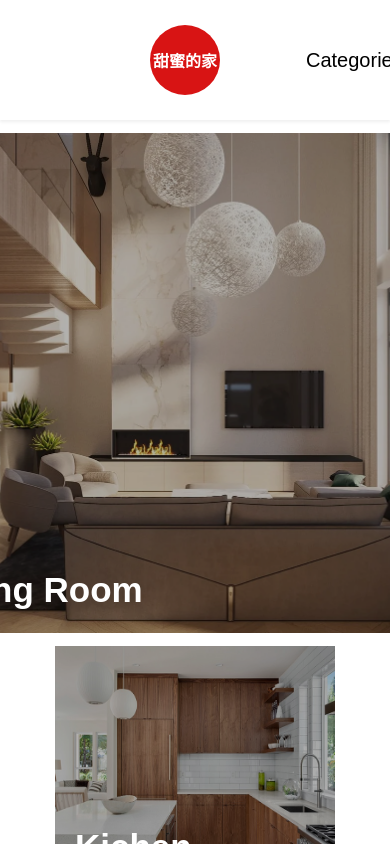
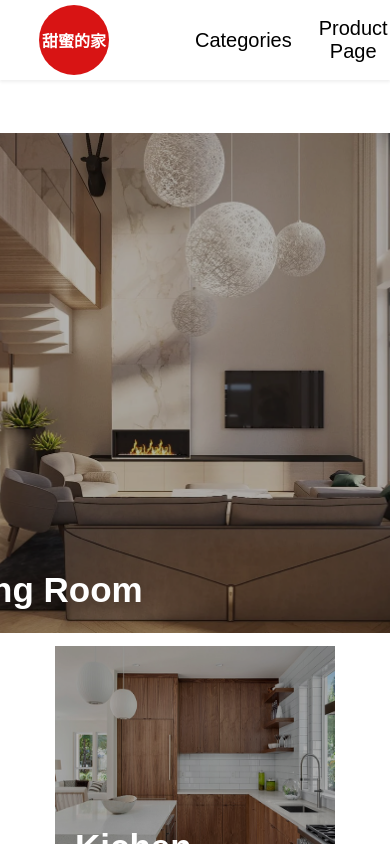
Before and after one commit to DanielRamsgard/e-commerce-frontend, a React (Create React App) app: page / in a window 390 px wide. Shown: the top 844 px of the page. Built offline with nearby package versions, Linux system fonts and the light colour scheme.

Commit message:
responsive

```diff
--- a/src/App.css
+++ b/src/App.css
@@ -2,6 +2,18 @@
     --box-shadow-color: rgb(100,100,100,.1);
     --gray-brightness: 50%;
     --gray-brightness-img: 70%;
+}
+
+.nav-bar-small {
+    position: fixed;
+    z-index: 9999;
+    width: 100%;
+    height: 80px;
+    background-color: white;
+    box-shadow: 0px 2px 3px var(--box-shadow-color);
+    top: 0px;
+    left: 0px;
+    transition: height 0.3s ease;
 }
 
 .nav-bar {
@@ -13,6 +25,7 @@
     box-shadow: 0px 2px 3px var(--box-shadow-color);
     top: 0px;
     left: 0px;
+    transition: height 0.3s ease;
 }
 
 .content {
--- a/src/App.js
+++ b/src/App.js
@@ -1,10 +1,22 @@
 import './App.css';
 import NavBar from './components/NavBar';
+import React, { useRef, useEffect, useState } from 'react';
 
 function App() {
-  return (
+    const myRef = useRef();
+    const [ref, setRef] = useState(false);
+
+    useEffect(() => {
+        const observer = new IntersectionObserver((entries) => {
+            const entry = entries[0];
+            setRef(entry.isIntersecting)
+        });
+        observer.observe(myRef.current);
+    }, [])
+
+    return (
     <div>
-        <div className="nav-bar">
+        <div className={ref ? "nav-bar-small" : "nav-bar"}>
             <NavBar/>
         </div>
         <div className="content">
@@ -25,7 +37,7 @@ function App() {
                         <div className="text anek-malayalam-font"> Kichen </div>
                         <img className="box-right-img" src="/static/media/kitchen.jpeg"></img>
                     </div>
-                    <div className="box-right">
+                    <div ref={myRef} className="box-right">
                         <div className="text anek-malayalam-font"> Electronics </div>
                         <img className="box-right-img" src="/static/media/electronics.jpeg"></img>
                     </div>
@@ -34,7 +46,7 @@ function App() {
             </div>
         </div>
     </div>
-  );
+    );
 }
 
 export default App;
--- /dev/null
+++ b/src/components/LargeNavBar.js
@@ -0,0 +1,35 @@
+import React from 'react';
+
+const LargeNavBar = () => {
+    return (
+        <>
+            <div className="logo-container">
+                <div className="logo">
+                    甜蜜的家
+                </div>
+            </div>
+            <div className="button-container">
+                <div className="shopping">
+                    <button className="anek-malayalam-font-light button">
+                        Categories
+                    </button>
+                    <button className="anek-malayalam-font-light button">
+                        Product Page
+                    </button>
+                    <div className="cart">
+                        <div className="ticker">
+                            <div>
+                                7
+                            </div>
+                        </div>
+                        <svg className="cart" xmlns="http://www.w3.org/2000/svg" width="25" height="25" fill="currentColor" viewBox="0 0 16 16">
+                            <path d="M0 1.5A.5.5 0 0 1 .5 1H2a.5.5 0 0 1 .485.379L2.89 3H14.5a.5.5 0 0 1 .49.598l-1 5a.5.5 0 0 1-.465.401l-9.397.472L4.415 11H13a.5.5 0 0 1 0 1H4a.5.5 0 0 1-.491-.408L2.01 3.607 1.61 2H.5a.5.5 0 0 1-.5-.5M3.102 4l.84 4.479 9.144-.459L13.89 4zM5 12a2 2 0 1 0 0 4 2 2 0 0 0 0-4m7 0a2 2 0 1 0 0 4 2 2 0 0 0 0-4m-7 1a1 1 0 1 1 0 2 1 1 0 0 1 0-2m7 0a1 1 0 1 1 0 2 1 1 0 0 1 0-2"/>
+                        </svg>
+                    </div>
+                </div>
+            </div>
+        </>
+    );
+}
+
+export default LargeNavBar;
--- a/src/components/NavBar.css
+++ b/src/components/NavBar.css
@@ -14,7 +14,7 @@
 
 .logo-container {
     position: relative;
-    margin-left: 150px;
+    margin-left: 10%;
     width: 70px;
     height: 70px;
 }
@@ -43,7 +43,7 @@
     display: flex;
     justify-content: center;
     align-items: center;
-    margin-right: 150px;
+    margin-right: 10%;
 }
 
 .button {
--- a/src/components/NavBar.js
+++ b/src/components/NavBar.js
@@ -1,34 +1,11 @@
 import "./NavBar.css";
 import React from 'react';
+import LargeNavBar from "./LargeNavBar";
 
-const NavBar = () => {
+const NavBar = (props) => {
     return (
         <div className="nav-container">
-            <div className="logo-container">
-                <div className="logo">
-                    甜蜜的家
-                </div>
-            </div>
-            <div className="button-container">
-                <div className="shopping">
-                    <button className="anek-malayalam-font-light button">
-                        Categories
-                    </button>
-                    <button className="anek-malayalam-font-light button">
-                        Product Page
-                    </button>
-                    <div className="cart">
-                        <div className="ticker">
-                            <div>
-                                7
-                            </div>
-                        </div>
-                        <svg className="cart" xmlns="http://www.w3.org/2000/svg" width="25" height="25" fill="currentColor" class="bi bi-cart3" viewBox="0 0 16 16">
-                            <path d="M0 1.5A.5.5 0 0 1 .5 1H2a.5.5 0 0 1 .485.379L2.89 3H14.5a.5.5 0 0 1 .49.598l-1 5a.5.5 0 0 1-.465.401l-9.397.472L4.415 11H13a.5.5 0 0 1 0 1H4a.5.5 0 0 1-.491-.408L2.01 3.607 1.61 2H.5a.5.5 0 0 1-.5-.5M3.102 4l.84 4.479 9.144-.459L13.89 4zM5 12a2 2 0 1 0 0 4 2 2 0 0 0 0-4m7 0a2 2 0 1 0 0 4 2 2 0 0 0 0-4m-7 1a1 1 0 1 1 0 2 1 1 0 0 1 0-2m7 0a1 1 0 1 1 0 2 1 1 0 0 1 0-2"/>
-                        </svg>
-                    </div>
-                </div>
-            </div>
+            <LargeNavBar />
 
         </div>
     );
```
Also changed, not shown: public/static/json/manifest.json.
